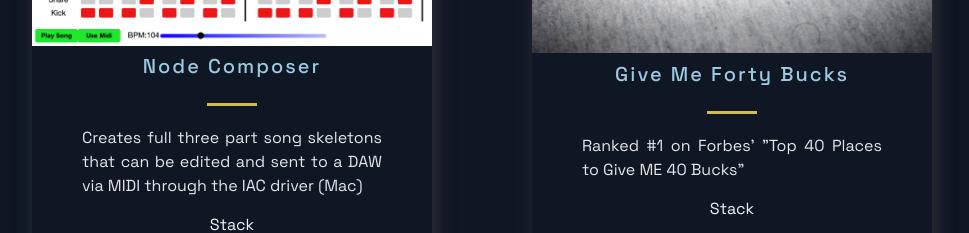
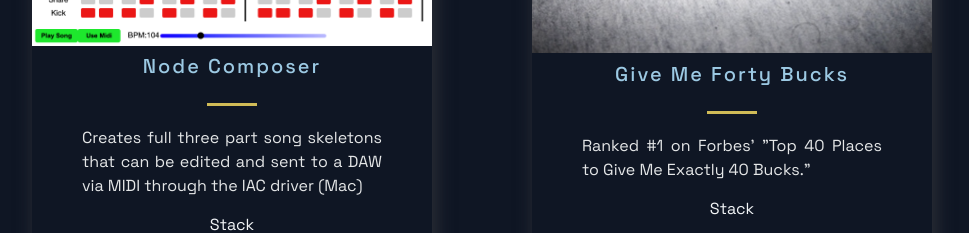
Before and after one commit to chuckhalliday/Personal-Portfolio, a Next.js app: page / in a window 1280 px wide. Shown: the part 1140-1373 px from the top of the page, without its empty margins (158-1127 px from the left). Built offline with nearby package versions, Linux system fonts and the light colour scheme.

Commit message:
Update constants

```diff
--- a/src/constants/constants.js
+++ b/src/constants/constants.js
@@ -10,7 +10,7 @@
   },
   {
     title: 'Give Me Forty Bucks',
-    description: `Ranked #1 on Forbes' "Top 40 Places to Give ME 40 Bucks"`,
+    description: `Ranked #1 on Forbes' "Top 40 Places to Give Me Exactly 40 Bucks."`,
     image: '/images/40Dollars.png',
     tags: ['Vue', 'Bulma', 'Django', 'Stripe.js'],
     code: 'https://github.com/chuckhalliday/FortyBucks',
```
Also changed, not shown: 2 other files (tests, documents, lock files or other folders).
